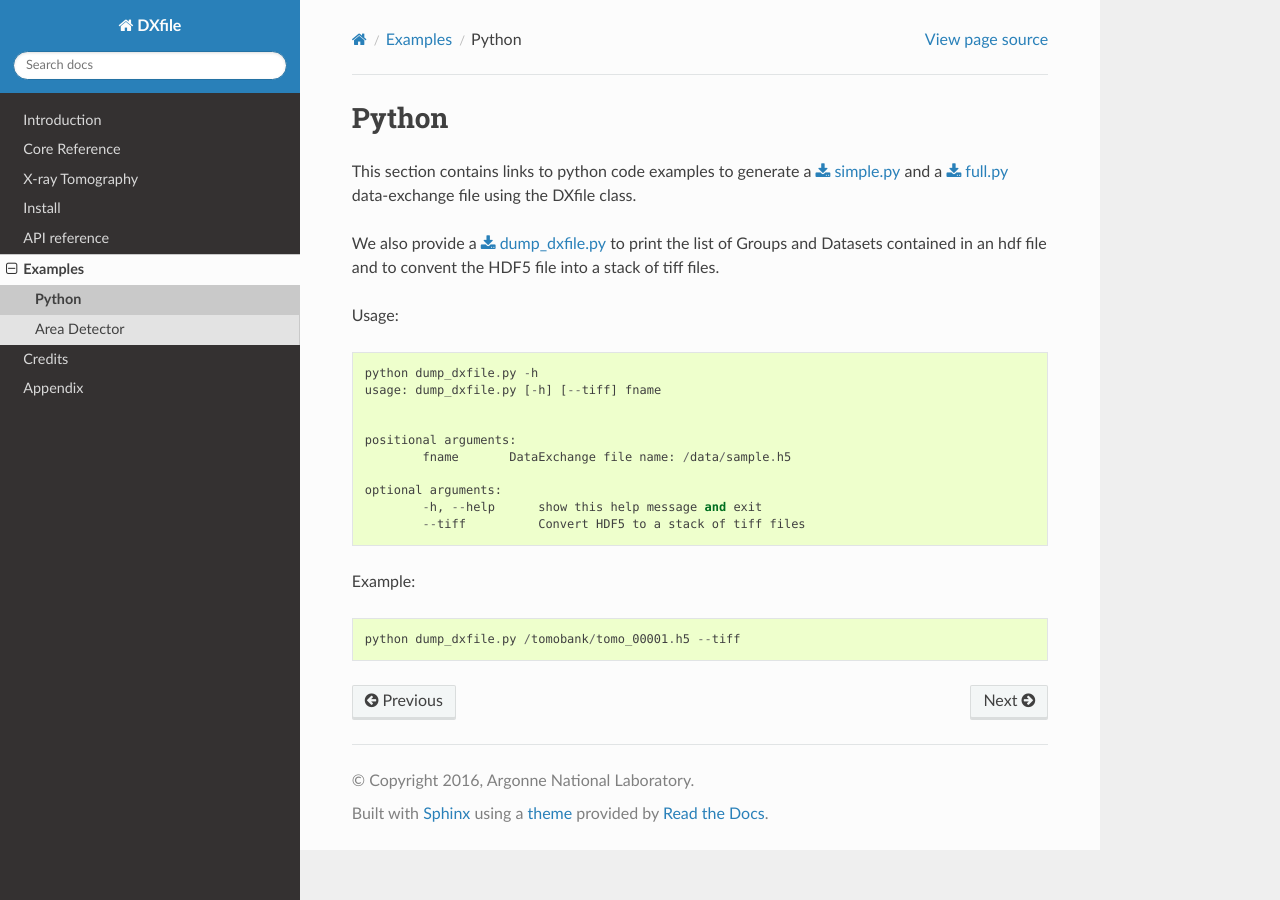
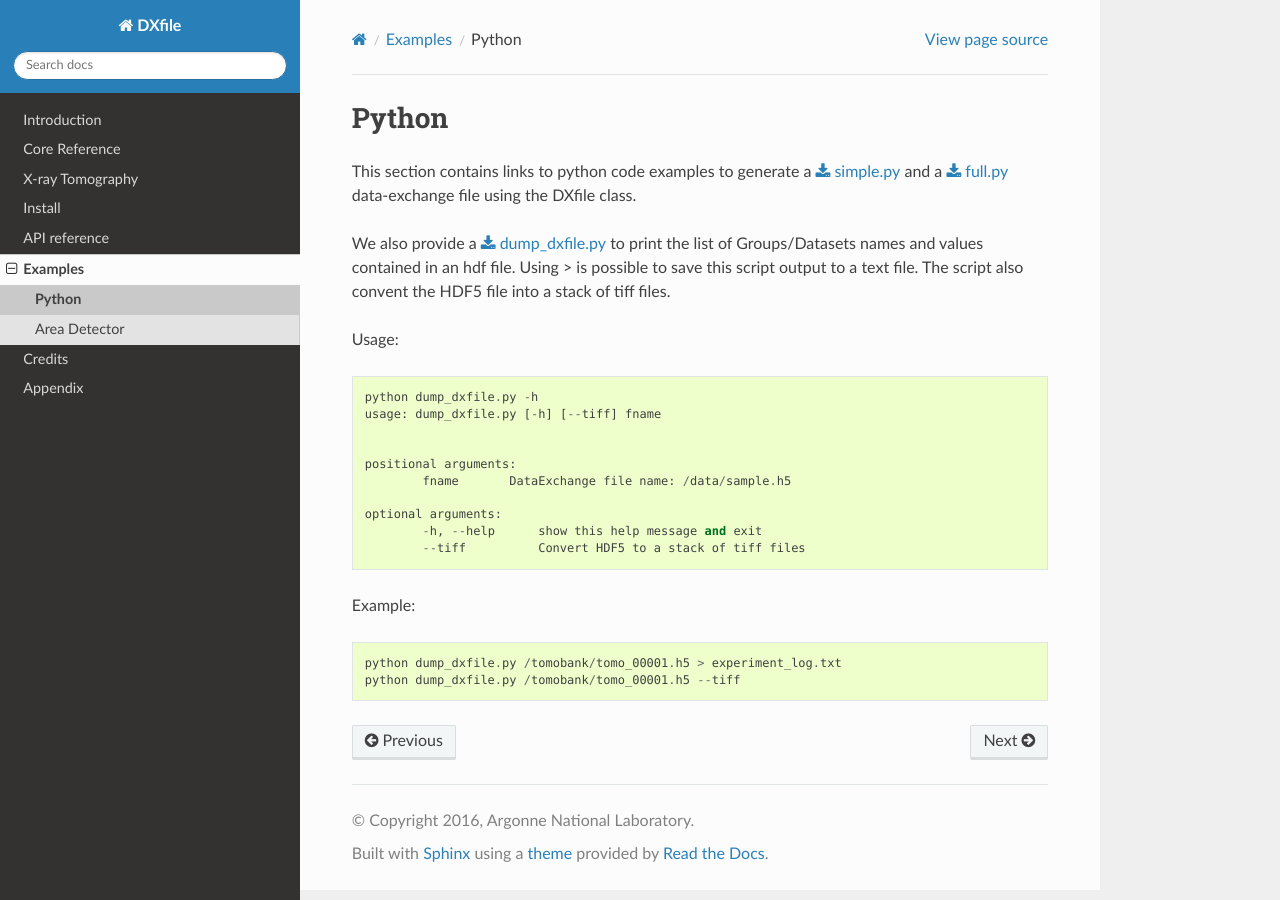
Before and after one commit to data-exchange/dxfile, a Sphinx documentation site: the page built from doc/source/demo/doc.python.rst, in a window 1280 px wide. Built offline with Sphinx 7.4.7 and the Read the Docs theme 2.0.0, drawn with Linux system fonts in a browser that asks for light colours.

Commit message:
dump_dxfile doc update

```diff
--- a/doc/source/demo/doc.python.rst
+++ b/doc/source/demo/doc.python.rst
@@ -4,7 +4,8 @@ Python
 This section contains links to python code examples to generate a :download:`simple.py <../../../doc/demo/simple.py>`
 and a :download:`full.py <../../../doc/demo/full.py>` data-exchange file using the DXfile class.
 
-We also provide a  :download:`dump_dxfile.py <../../../doc/demo/dump_dxfile.py>` to print the list of Groups and Datasets contained in an hdf file and to convent
+We also provide a  :download:`dump_dxfile.py <../../../doc/demo/dump_dxfile.py>` to print the list of Groups/Datasets names
+and values contained in an hdf file. Using > is possible to save this script output to a text file. The script also convent
 the HDF5 file into a stack of tiff files.
 
 Usage: ::
@@ -22,4 +23,5 @@ Usage: ::
 
 Example: ::
 
+	python dump_dxfile.py /tomobank/tomo_00001.h5 > experiment_log.txt
 	python dump_dxfile.py /tomobank/tomo_00001.h5 --tiff
```
